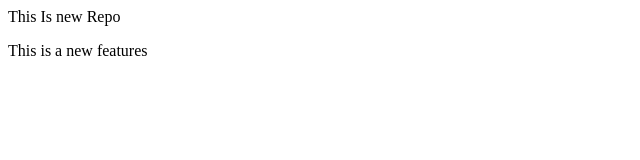
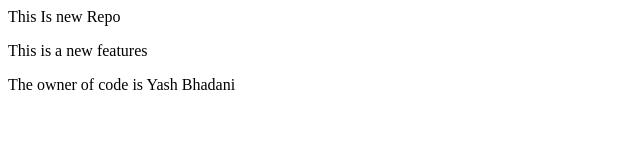
Before and after one commit to yash18102004/LocalRepo, a plain HTML site: page index.html in a window 1280 px wide. Shown: the whole page, without its empty margins (0-640 px from the left). Drawn offline with Linux system fonts and the light colour scheme.

Commit message:
Add Feature3

```diff
--- a/index.html
+++ b/index.html
@@ -1,2 +1,3 @@
 <p> This Is new Repo </p>
 <p>This is a new features</p>
+<p>The owner of code is Yash Bhadani</p>
```
